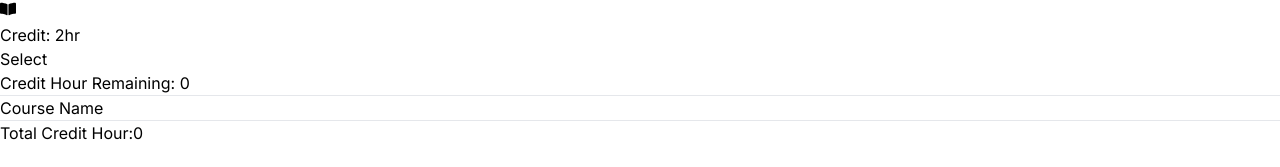
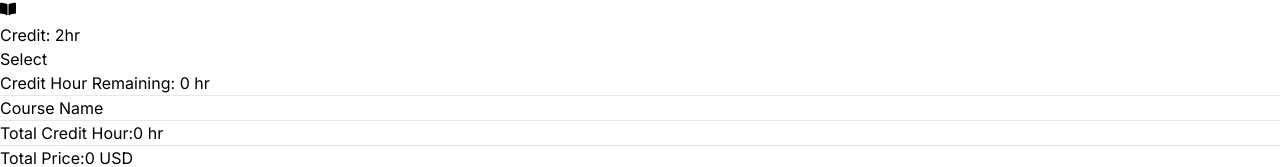
Before and after one commit to sadiaafrin67/course-website, a React (Vite) app: page / in a window 1280 px wide. Shown: the part 4165-4332 px from the top of the page. Before the commit the page ends 4310 px from the top, so only its background shows below. Built offline with nearby package versions, Linux system fonts and the light colour scheme.

Commit message:
add my total price section

```diff
--- a/public/data.json
+++ b/public/data.json
@@ -4,7 +4,7 @@
       "course_name": "Web Development Fundamentals",
       "id": 1,
       "credit": 3,
-      "price": "15000",
+      "price": 15000,
       "short_details": "Learn the basics of web development, including HTML, CSS, and JavaScript, to kickstart your web development journey."
     },
     {
@@ -12,7 +12,7 @@
       "course_name": "JavaScript Mastery",
       "id": 2,
       "credit": 4,
-      "price": "25000",
+      "price": 25000,
       "short_details": "Take your JavaScript skills to the next level with advanced topics and hands-on projects."
     },
     {
@@ -20,7 +20,7 @@
       "course_name": "Responsive Web Design",
       "id": 3,
       "credit": 2,
-      "price": "10000",
+      "price": 10000,
       "short_details": "Create beautiful, responsive websites that adapt to various screen sizes and devices."
     },
     {
@@ -28,7 +28,7 @@
       "course_name": "Backend Development",
       "id": 4,
       "credit": 3,
-      "price": "35000",
+      "price": 35000,
       "short_details": "Build powerful server-side applications using Node.js, Express, and MongoDB."
     },
     {
@@ -36,7 +36,7 @@
       "course_name": "Python for Web Development",
       "id": 5,
       "credit": 3,
-      "price": "18000",
+      "price": 18000,
       "short_details": "Learn how to use Python to create web applications and automate tasks on the web."
     },
     {
@@ -44,7 +44,7 @@
       "course_name": "Frontend Frameworks: React ",
       "id": 6,
       "credit": 4,
-      "price": "23000",
+      "price": 23000,
       "short_details": "Master popular frontend frameworks like React and Vue.js for building interactive web applications."
     },
     {
@@ -52,7 +52,7 @@
       "course_name": "Web Security and Ethical Hacking",
       "id": 7,
       "credit": 3,
-      "price": "35000",
+      "price": 35000,
       "short_details": "Protect web applications from security threats and learn ethical hacking techniques."
     },
     {
@@ -60,7 +60,7 @@
       "course_name": "UI/UX Design for Web",
       "id": 8,
       "credit": 2,
-      "price": "19000",
+      "price": 19000,
       "short_details": "Design user-friendly and visually appealing web interfaces for exceptional user experiences."
     },
     {
@@ -68,7 +68,7 @@
       "course_name": "Web Analytics and SEO",
       "id": 9,
       "credit": 2,
-      "price": "23000",
+      "price": 23000,
       "short_details": "Optimize websites for search engines and analyze user behavior to drive web traffic."
     }
   ]
--- a/src/Components/Cart/Cart.jsx
+++ b/src/Components/Cart/Cart.jsx
@@ -2,11 +2,11 @@ import PropTypes from "prop-types";
 
 
 
-const Cart = ({ selectedCourse, remainingCredit, totalCredit}) => {
+const Cart = ({ selectedCourse, remainingCredit, totalCredit, totalPrice}) => {
     // console.log(selectedCourse)
     return (
         <div className="bg-[#FFFFFF] border p-6">
-            <h2 className="text-lg font-bold mb-5 text-[#2F80ED]">Credit Hour Remaining: {remainingCredit}</h2>
+            <h2 className="text-lg font-bold mb-5 text-[#2F80ED]">Credit Hour Remaining: {remainingCredit} hr</h2>
             <hr />
             <h4 className="text-lg font-bold mt-3 mb-5">Course Name</h4>
             {
@@ -17,13 +17,16 @@ const Cart = ({ selectedCourse, remainingCredit, totalCredit}) => {
                 ))
             }
             <hr className="mt-5" />
-            <h4 className="text-sm font-medium mt-3 mb-5">Total Credit Hour:{totalCredit}</h4>
+            <h4 className="text-sm font-semibold mt-3 mb-5">Total Credit Hour:{totalCredit} hr</h4>
+            <hr />
+            <h4 className="text-sm font-bold mt-3 mb-5">Total Price:{totalPrice} USD</h4>
         </div>
     );
 };
 Cart.propTypes = {
     selectedCourse: PropTypes.array.isRequired,
     remainingCredit: PropTypes.number.isRequired,
-    totalCredit: PropTypes.number.isRequired
+    totalCredit: PropTypes.number.isRequired,
+    totalPrice: PropTypes.number.isRequired
 }
 export default Cart;
--- a/src/Components/Home/Home.jsx
+++ b/src/Components/Home/Home.jsx
@@ -10,8 +10,9 @@ const Home = () => {
   const [selectedCourse, setSelectedCourse] = useState([]);
   const [remainingCredit, setRemainingCredit] = useState(0);
   const [totalCredit, setTotalCredit] = useState(0);
+  const [totalPrice, setTotalPrice] = useState(0);
 //   console.log(allCourse);
-console.log(selectedCourse)
+// console.log(selectedCourse)
 
   useEffect(() => {
     fetch("./data.json")
@@ -22,8 +23,11 @@ console.log(selectedCourse)
 
   const handleSelectCourse = (course) => {
     const newCourse = [...selectedCourse, course]
+
     const isExist = selectedCourse.find((item) => item.id == course.id);
+
     let count = course.credit;
+    let price = course.price
 
     if(isExist) {
       return swal( "Oops!", "This course is already added!", "warning");
@@ -33,9 +37,18 @@ console.log(selectedCourse)
         selectedCourse.forEach((item) => {
             count = count + item.credit
         })
+
+        selectedCourse.forEach((item) => {
+            price = price + item.price
+        })
+
         const totalRemainingCredit = 20 - count
 
+        if(count > 20) {
+            return swal( "Oops!", "You have no credit hour left!", "warning");
+        }
 
+        setTotalPrice(price)
         setTotalCredit(count)
         setRemainingCredit(totalRemainingCredit)
         setSelectedCourse(newCourse);
@@ -109,7 +122,7 @@ console.log(selectedCourse)
 
         {/* cart */}
         <div className="cart ">
-          <Cart selectedCourse={selectedCourse} remainingCredit={remainingCredit} totalCredit={totalCredit}></Cart>
+          <Cart selectedCourse={selectedCourse} remainingCredit={remainingCredit} totalCredit={totalCredit} totalPrice={totalPrice}></Cart>
         </div>
       </div>
     </div>
```
